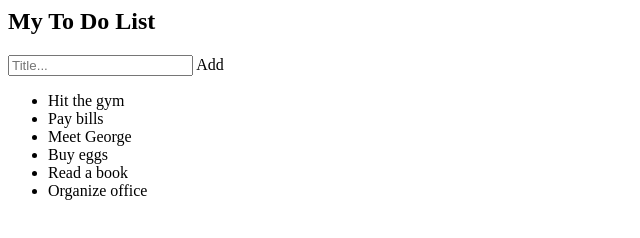
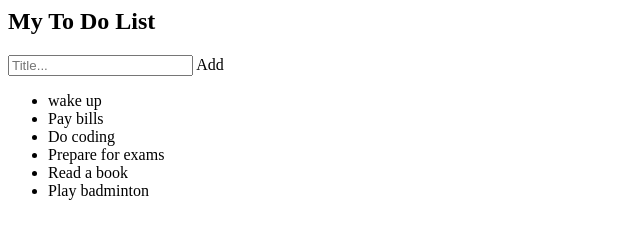
Before and after one commit to SmrutiRekhaPati12/To-Do-List, a plain HTML site: page index.html in a window 1280 px wide. Shown: the whole page, without its empty margins (0-640 px from the left). Drawn offline with Linux system fonts and the light colour scheme.

Commit message:
Update index.html

```diff
--- a/index.html
+++ b/index.html
@@ -5,10 +5,10 @@
 </div>
 
 <ul id="myUL">
-  <li>Hit the gym</li>
+  <li>wake up</li>
   <li class="checked">Pay bills</li>
-  <li>Meet George</li>
-  <li>Buy eggs</li>
+  <li>Do coding</li>
+  <li>Prepare for exams</li>
   <li>Read a book</li>
-  <li>Organize office</li>
+  <li>Play badminton</li></li>
 </ul>
```
